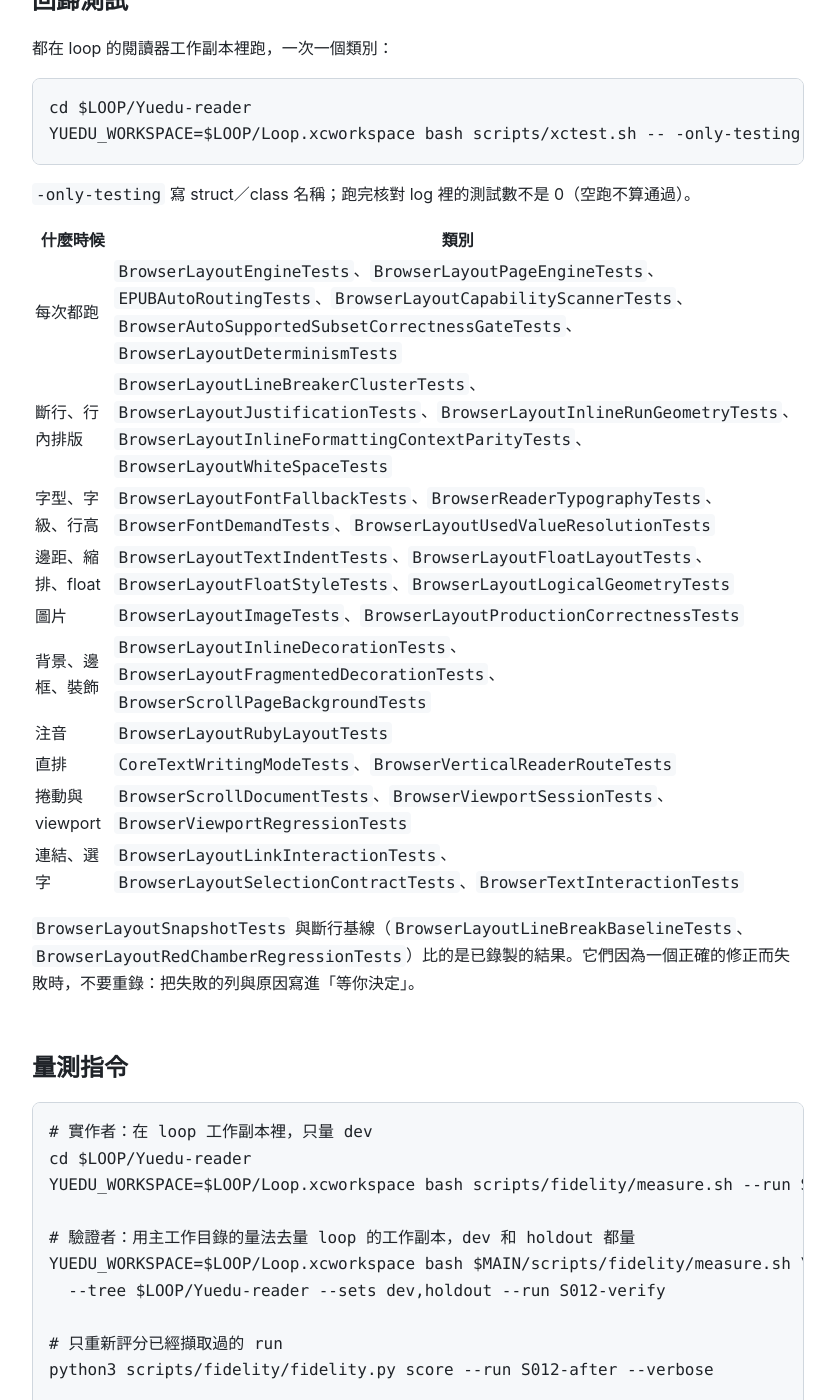
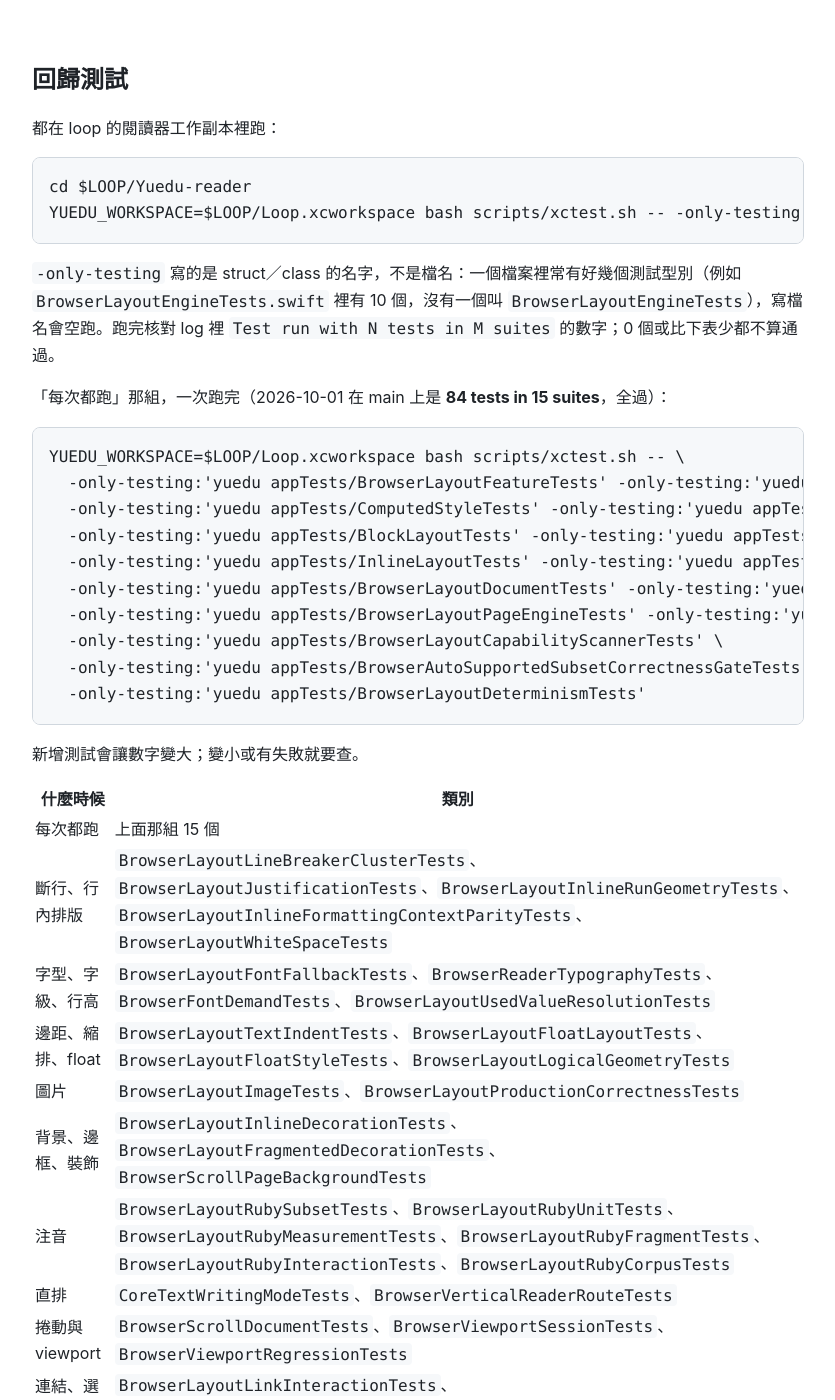
Before and after one commit to zhong228/MoYue, a Jekyll site: the page built from docs/browser-layout/fidelity-loop/LOOP.md, in a window 1280 px wide and 1400 px high, scrolled down 3789 px. Shown: the whole window, without its empty margins (222-1057 px from the left). Built offline with Jekyll 4.4.1, drawn with Linux system fonts in a browser that asks for light colours; our own code applies the rules of GitHub Pages for plain Markdown files; some of the changed text lies outside the part shown.

Commit message:
test(browser-layout): bring stale expectations up to the engine's CSS behaviour
The fidelity loop's always-run regression set failed on an untouched base, so
its first slice was rejected for failures it did not cause. Every failure was a
test still asserting behaviour that YueduCoreText deliberately changed:

- Ruby: since 0.4.0 one admission serves both writing modes and `rb` is an
  optional base wrapper, so `<ruby><rb>…</rb><rt>…</rt></ruby>` and vertical
  ruby are supported (BrowserLayoutCapabilityScannerTests,
  BrowserLayoutRubySubsetTests).
- text-indent: since 0.5.0 signed lengths (and pt) are supported and a negative
  indent outdents the first line; `-1px` moves to the admitted values, `1ex`
  keeps a unit-based rejection in the list.
- Line boxes: the 0.5.0 strut and half-leading model gives 20px line boxes for
  `line-height: 20px` (glyphs overflow instead of growing the line), lands
  within an ULP of 24 for a 24px line-height, and hangs the strut's descent
  below an image on the baseline. Float tests now derive their numbers from
  that (CSS 2.1 §10.8); the line-band test gives the run a taller line-height
  so the actual band, not the strut estimate, still has to drive exclusion.
- Cascade: since 0.5.0 a later stylesheet wins at equal specificity; the
  ordering test now asserts that (renamed laterStylesheetWinsAtEqualSpecificity).
- Scroll tiles: since de26263e the interactive view can sit in a clip container
  that lets glyph ink bleed; the routing test measures its position in the cell.

The loop manual named a test file instead of test types for the always-run set
(BrowserLayoutEngineTests.swift holds ten suites), which ran nothing; it now
lists the 15 suites with a copyable command (84 tests on main, all pass) and
requires that set to pass on the base before a slice starts. STATE.md records
the resolution (D2) and the separate whole-book line-break baseline failure (D3).

Co-Authored-By: Claude Opus 5.5 <noreply@anthropic.com>

````diff
--- a/docs/browser-layout/fidelity-loop/LOOP.md
+++ b/docs/browser-layout/fidelity-loop/LOOP.md
@@ -48,6 +48,7 @@ tags: [yuedu, browser-layout, fidelity-loop]
 - 兩個工作副本都沒有上一輪留下的未提交改動。
 - 磁碟剩餘空間 ≥ 10GB（`df -g ~`）。
 - 沒有別的 `xcodebuild` 在跑（`pgrep -x xcodebuild`）；有就等它結束，不要同時編譯。
+- 「每次都跑」那組回歸測試在**還沒動手的基底**上全部通過，而且測試數和下面寫的一樣。基底就失敗時不要開始切片：把失敗的測試和訊息寫進「等你決定」再停下。切片做完才發現基底失敗，整輪就白做了（2026-10-01 的 S001 第一次就是這樣）。
 
 ### 1. 選一項
 
@@ -111,24 +112,41 @@ tags: [yuedu, browser-layout, fidelity-loop]
 
 ## 回歸測試
 
-都在 loop 的閱讀器工作副本裡跑，一次一個類別：
+都在 loop 的閱讀器工作副本裡跑：
 
 ```bash
 cd $LOOP/Yuedu-reader
-YUEDU_WORKSPACE=$LOOP/Loop.xcworkspace bash scripts/xctest.sh -- -only-testing:'yuedu appTests/<類別>'
+YUEDU_WORKSPACE=$LOOP/Loop.xcworkspace bash scripts/xctest.sh -- -only-testing:'yuedu appTests/<型別>' [-only-testing:… 可以一次給好幾個]
 ```
 
-`-only-testing` 寫 struct／class 名稱；跑完核對 log 裡的測試數不是 0（空跑不算通過）。
+`-only-testing` 寫的是 struct／class 的名字，不是檔名：一個檔案裡常有好幾個測試型別（例如 `BrowserLayoutEngineTests.swift` 裡有 10 個，沒有一個叫 `BrowserLayoutEngineTests`），寫檔名會空跑。跑完核對 log 裡 `Test run with N tests in M suites` 的數字；0 個或比下表少都不算通過。
+
+「每次都跑」那組，一次跑完（2026-10-01 在 main 上是 **84 tests in 15 suites**，全過）：
+
+```bash
+YUEDU_WORKSPACE=$LOOP/Loop.xcworkspace bash scripts/xctest.sh -- \
+  -only-testing:'yuedu appTests/BrowserLayoutFeatureTests' -only-testing:'yuedu appTests/CSSLengthResolverTests' \
+  -only-testing:'yuedu appTests/ComputedStyleTests' -only-testing:'yuedu appTests/ComputedStyleTreeTests' \
+  -only-testing:'yuedu appTests/BlockLayoutTests' -only-testing:'yuedu appTests/CoreTextLineBreakerTests' \
+  -only-testing:'yuedu appTests/InlineLayoutTests' -only-testing:'yuedu appTests/PageFragmentationTests' \
+  -only-testing:'yuedu appTests/BrowserLayoutDocumentTests' -only-testing:'yuedu appTests/DisplayListTests' \
+  -only-testing:'yuedu appTests/BrowserLayoutPageEngineTests' -only-testing:'yuedu appTests/EPUBAutoRoutingTests' \
+  -only-testing:'yuedu appTests/BrowserLayoutCapabilityScannerTests' \
+  -only-testing:'yuedu appTests/BrowserAutoSupportedSubsetCorrectnessGateTests' \
+  -only-testing:'yuedu appTests/BrowserLayoutDeterminismTests'
+```
+
+新增測試會讓數字變大；變小或有失敗就要查。
 
 | 什麼時候 | 類別 |
 |---|---|
-| 每次都跑 | `BrowserLayoutEngineTests`、`BrowserLayoutPageEngineTests`、`EPUBAutoRoutingTests`、`BrowserLayoutCapabilityScannerTests`、`BrowserAutoSupportedSubsetCorrectnessGateTests`、`BrowserLayoutDeterminismTests` |
+| 每次都跑 | 上面那組 15 個 |
 | 斷行、行內排版 | `BrowserLayoutLineBreakerClusterTests`、`BrowserLayoutJustificationTests`、`BrowserLayoutInlineRunGeometryTests`、`BrowserLayoutInlineFormattingContextParityTests`、`BrowserLayoutWhiteSpaceTests` |
 | 字型、字級、行高 | `BrowserLayoutFontFallbackTests`、`BrowserReaderTypographyTests`、`BrowserFontDemandTests`、`BrowserLayoutUsedValueResolutionTests` |
 | 邊距、縮排、float | `BrowserLayoutTextIndentTests`、`BrowserLayoutFloatLayoutTests`、`BrowserLayoutFloatStyleTests`、`BrowserLayoutLogicalGeometryTests` |
 | 圖片 | `BrowserLayoutImageTests`、`BrowserLayoutProductionCorrectnessTests` |
 | 背景、邊框、裝飾 | `BrowserLayoutInlineDecorationTests`、`BrowserLayoutFragmentedDecorationTests`、`BrowserScrollPageBackgroundTests` |
-| 注音 | `BrowserLayoutRubyLayoutTests` |
+| 注音 | `BrowserLayoutRubySubsetTests`、`BrowserLayoutRubyUnitTests`、`BrowserLayoutRubyMeasurementTests`、`BrowserLayoutRubyFragmentTests`、`BrowserLayoutRubyInteractionTests`、`BrowserLayoutRubyCorpusTests` |
 | 直排 | `CoreTextWritingModeTests`、`BrowserVerticalReaderRouteTests` |
 | 捲動與 viewport | `BrowserScrollDocumentTests`、`BrowserViewportSessionTests`、`BrowserViewportRegressionTests` |
 | 連結、選字 | `BrowserLayoutLinkInteractionTests`、`BrowserLayoutSelectionContractTests`、`BrowserTextInteractionTests` |
````
Also changed, not shown: docs/browser-layout/fidelity-loop/STATE.md (+16 -0 lines), 5 other files.
